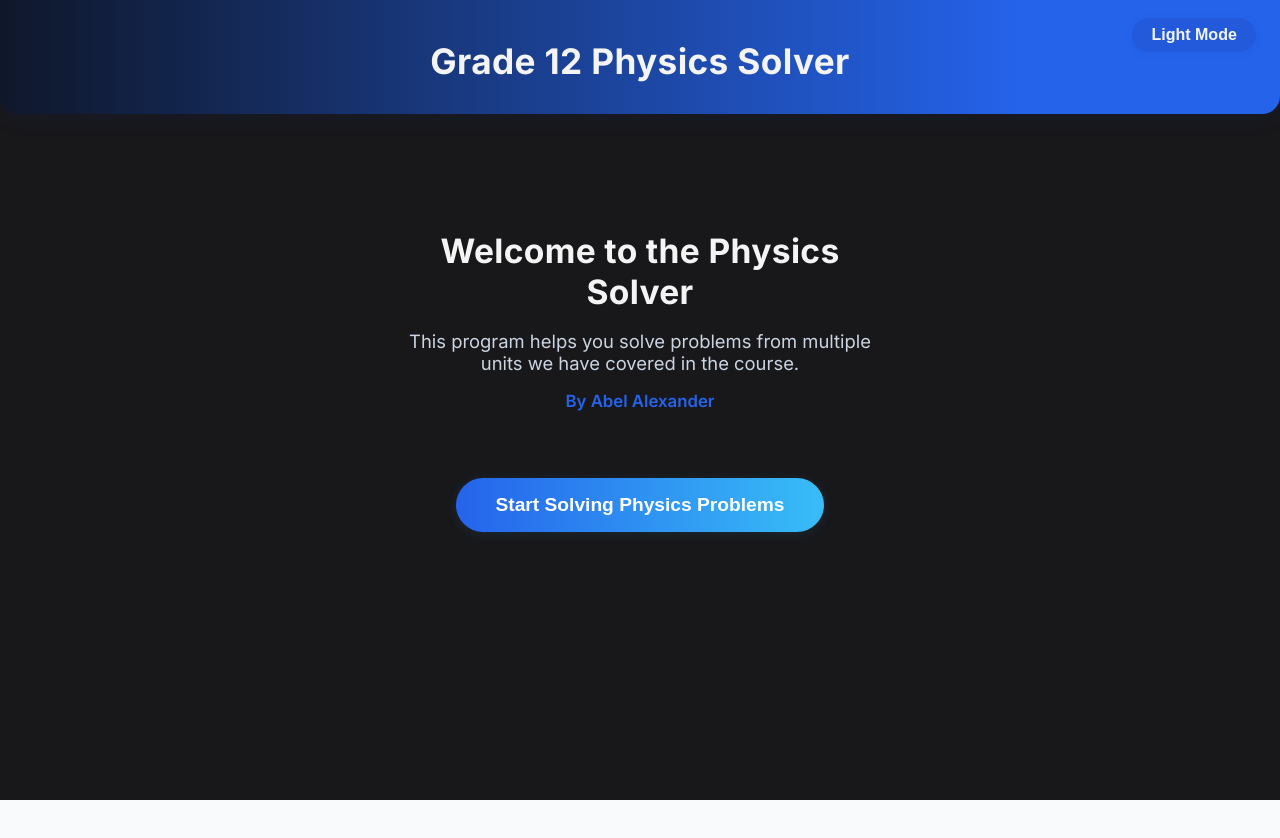
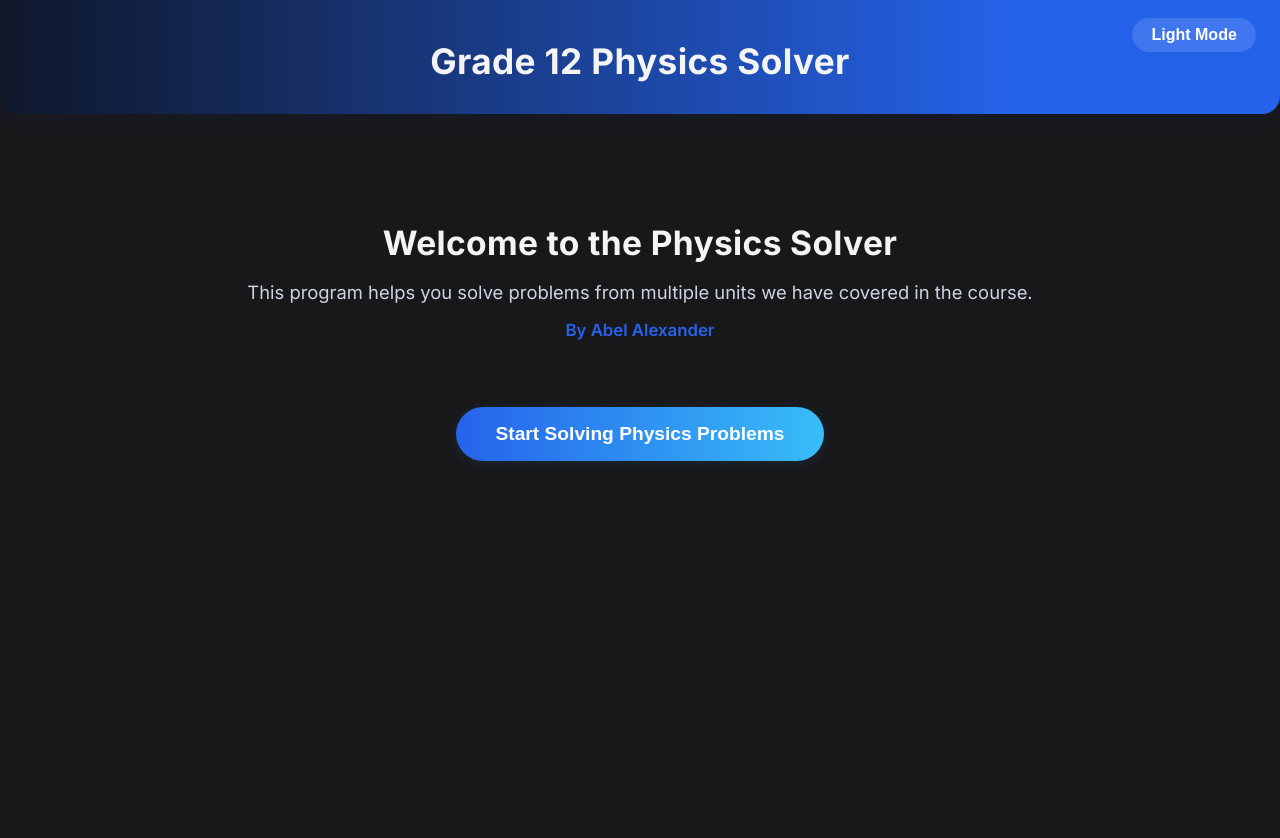
Before and after one commit to importkaizen/abelalexander-SPH4U-CPT, a plain HTML site: page index.html in a window 1280 px wide. Both pictures are taken after a click on the button "Dark Mode". Before the commit the page ends 800 px from the top, so only its background shows below. Drawn offline with nearby package versions, Linux system fonts and the light colour scheme.

Commit message:
Update index.html

```diff
--- a/index.html
+++ b/index.html
@@ -81,25 +81,28 @@
       box-shadow: 0 2px 8px 0 rgba(30,64,175,0.08);
       transition: background var(--transition), color var(--transition);
     }
-    body.dark #darkModeToggle {
-      background: rgba(30,64,175,0.25);
-      color: #f4f4f5;
+    body.dark {
+    background: var(--bg-dark);
+    color: var(--text-light);
     }
-    /* Main content area */
+    html, body {
+    height: 120%;
+    min-height: 100vh;
+    margin: 0;
+    padding: 0;
+    font-family: 'Inter', 'Roboto', Arial, sans-serif;
+    background: var(--bg);
+    color: var(--text);
+    transition: background var(--transition), color var(--transition);
+    }
+
+    body.dark, body.dark html {
+    background: var(--bg-dark) !important;
+    color: var(--text-light) !important;
+    }
+
     main {
-      max-width: 540px;
-      margin: 2.5rem auto;
-      background: var(--surface);
-      border-radius: var(--radius);
-      padding: 2.5rem 2rem;
-      box-shadow: var(--shadow);
-      position: relative;
-      overflow: hidden;
-      transition: background var(--transition), color var(--transition);
-    }
-    body.dark main {
-      background: var(--surface-dark);
-      color: var(--text-light);
+    min-height: 80vh;
     }
     /* Homepage welcome section */
     #homepage {
```
